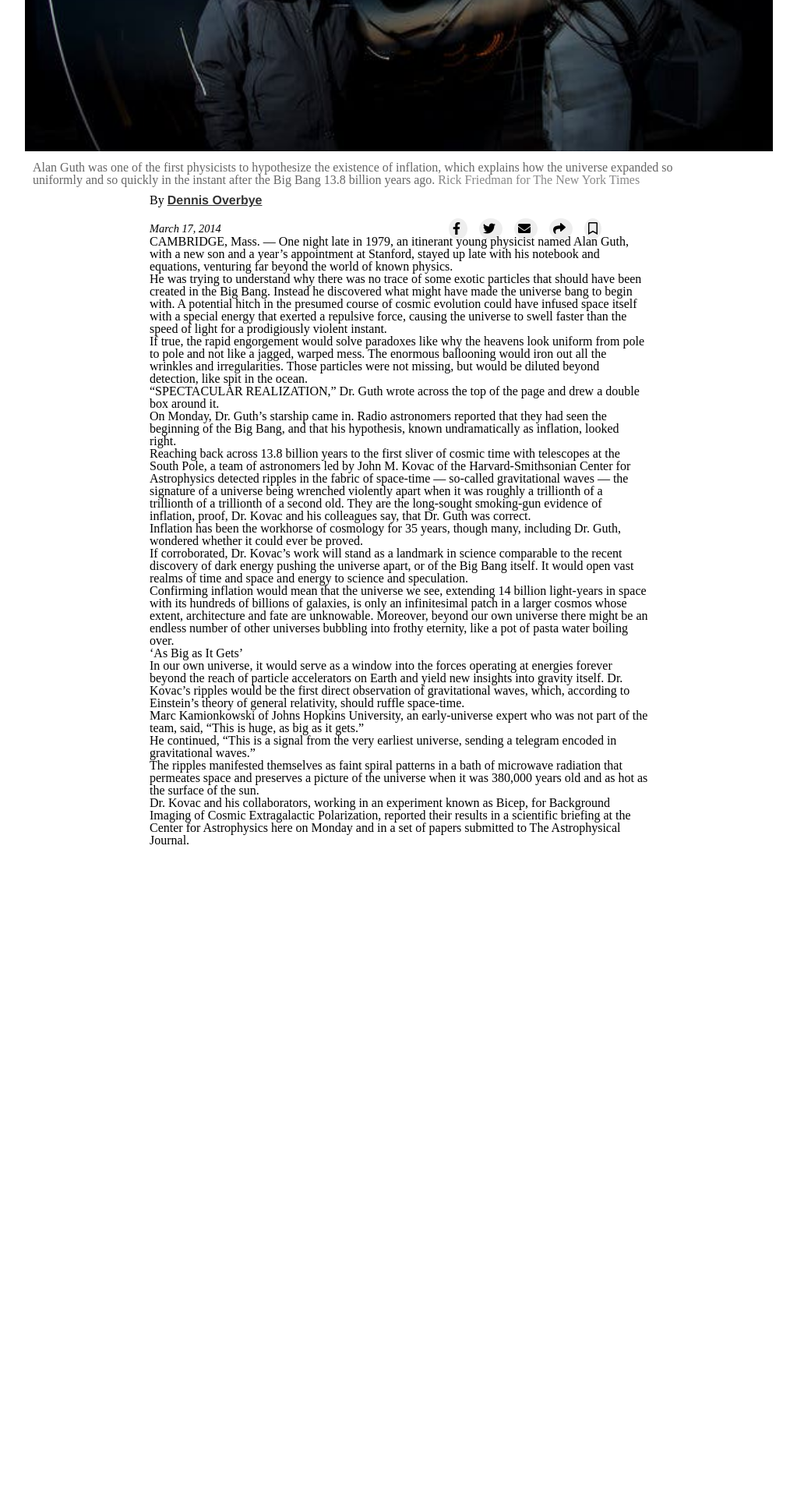
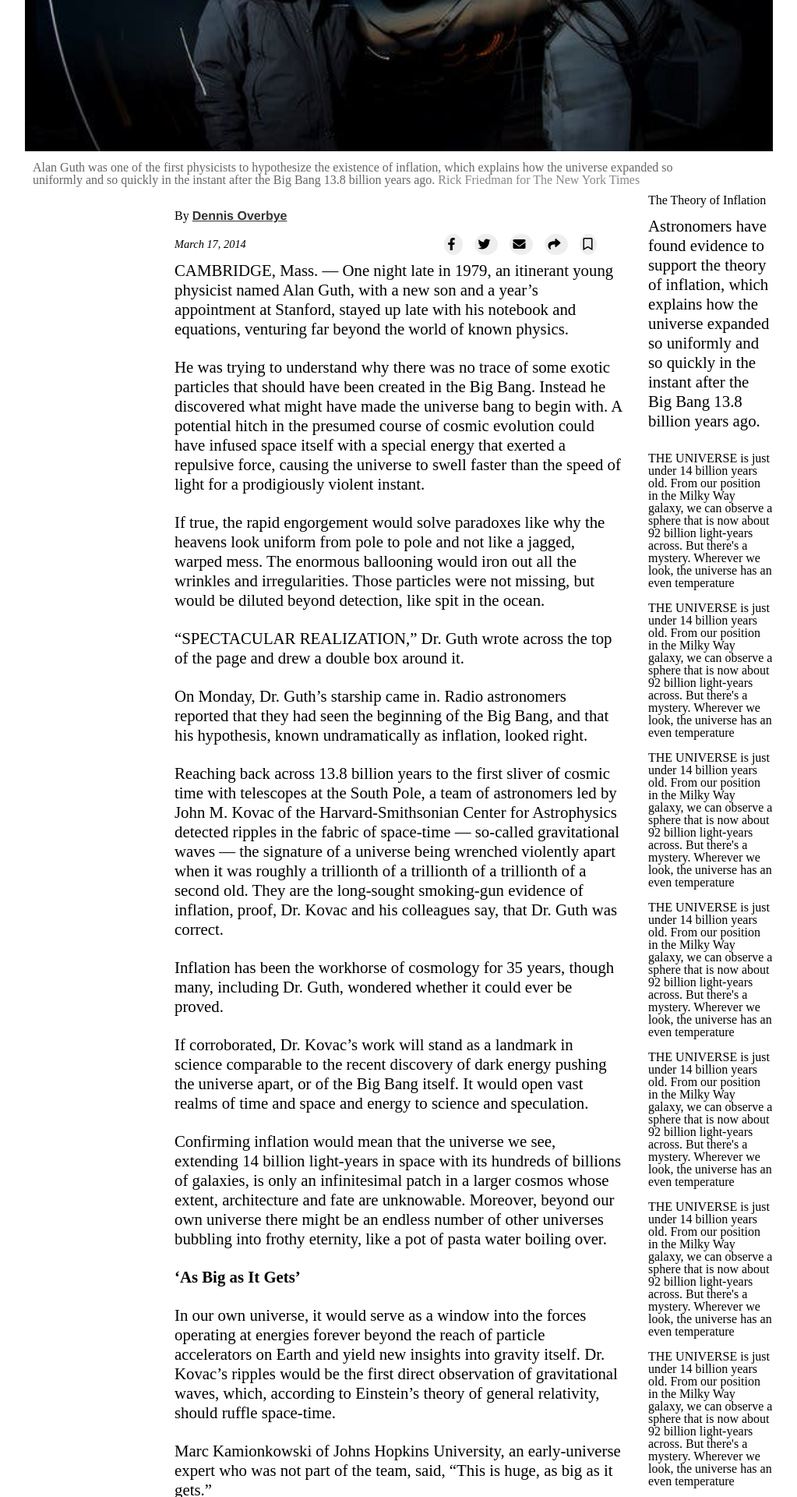
Before and after one commit to keddo/nytimes_clone, a PHP site: page / in a window 1280 px wide. Shown: the part 534-2454 px from the top of the page at 78% size, without its empty margins (128-1151 px from the left). Before the commit the page ends 1617 px from the top, so only its background shows below. Run offline with PHP 8.4, Linux system fonts and the light colour scheme; some libraries are stand-ins or nearby versions; some web fonts are replaced.

Commit message:
Inflation theory markup added

```diff
--- a/assets/css/main.css
+++ b/assets/css/main.css
@@ -110,7 +110,7 @@ section {
 
 body {
   line-height: 1;
-  font-family: 'Times New Roman', Times, serif;
+  font-family: font-family: nyt-franklin, helvetica, arial, sans-serif;
 }
 
 ol,
@@ -228,6 +228,8 @@ table {
 }
 .article-container{
   grid-column: 3/7;
+  width: 90%;
+  margin: 20px auto;
 }
 section.publish-info{
   display: flex;
@@ -272,3 +274,16 @@ time.publish-date {
 .article-container p{
 
 }
+
+article p {
+  font-family: "Times New Romance";
+  padding: 12px 0;
+  font-size: 1.3rem;
+  line-height: 25px;
+  letter-spacing: 0.5;
+}
+
+article p strong {
+  font-size: 1.3rem;
+  font-weight: 700;
+}
--- a/index.html
+++ b/index.html
@@ -111,7 +111,7 @@
                     </section>
                 </header>
                 <article>
-                    <p class="">CAMBRIDGE, Mass. — One night late in 1979, an itinerant young physicist named Alan Guth, with a new son and a year’s appointment at Stanford, stayed up late with his notebook and equations, venturing far beyond the world of known physics.</p>
+                    <p>CAMBRIDGE, Mass. — One night late in 1979, an itinerant young physicist named Alan Guth, with a new son and a year’s appointment at Stanford, stayed up late with his notebook and equations, venturing far beyond the world of known physics.</p>
                     <p>
                         He was trying to understand why there was no trace of some exotic particles that should have been created in the Big Bang. Instead he discovered what might have made the universe bang to begin with. A potential hitch in the presumed course of cosmic evolution could have infused space itself with a special energy that exerted a repulsive force, causing the universe to swell faster than the speed of light for a prodigiously violent instant.
                     </p>
@@ -154,11 +154,56 @@
                 <p>
                     Dr. Kovac and his collaborators, working in an experiment known as Bicep, for Background Imaging of Cosmic Extragalactic Polarization, reported their results in a scientific briefing at the Center for Astrophysics here on Monday and in a set of papers submitted to The Astrophysical Journal.
                 </p>
-                <div class="article-main-pic">
 
-                </div>
-                                    </article>
+
+
+            </article>
             </seciton>
+            <section class="inflation">
+               <header class="inflation-header">
+                <h3 class="inflation-headline">
+                  The Theory of Inflation
+                 </h3>
+                 <article class="inflation-description">
+                   <p>  Astronomers have found evidence to support the theory of inflation, which explains how the universe expanded so uniformly and so quickly in the instant after the Big Bang 13.8 billion years ago.</p>
+                 </article>
+               </header>
+               <div class="inflation-body">
+                  <div class="inflation-group">
+                   <img src="">
+                   <p>  THE UNIVERSE  is just under 14 billion years old. From our position in the Milky Way galaxy, we can observe a sphere that is now about 92 billion light-years across. But there's a mystery. Wherever we look, the universe has an even temperature</p>
+                  </div>
+                  <div class="inflation-group">
+                   <img src="">
+                   <p>  THE UNIVERSE  is just under 14 billion years old. From our position in the Milky Way galaxy, we can observe a sphere that is now about 92 billion light-years across. But there's a mystery. Wherever we look, the universe has an even temperature</p>
+                  </div>
+                  <div class="inflation-group">
+                   <img src="">
+                   <p>  THE UNIVERSE  is just under 14 billion years old. From our position in the Milky Way galaxy, we can observe a sphere that is now about 92 billion light-years across. But there's a mystery. Wherever we look, the universe has an even temperature</p>
+                  </div>
+                  <div class="inflation-group">
+                   <img src="">
+                   <p>  THE UNIVERSE  is just under 14 billion years old. From our position in the Milky Way galaxy, we can observe a sphere that is now about 92 billion light-years across. But there's a mystery. Wherever we look, the universe has an even temperature</p>
+                  </div>
+                  <div class="inflation-group">
+                   <img src="">
+                   <p>  THE UNIVERSE  is just under 14 billion years old. From our position in the Milky Way galaxy, we can observe a sphere that is now about 92 billion light-years across. But there's a mystery. Wherever we look, the universe has an even temperature</p>
+                  </div>
+                   <div class="inflation-group">
+                   <img src="">
+                   <p>  THE UNIVERSE  is just under 14 billion years old. From our position in the Milky Way galaxy, we can observe a sphere that is now about 92 billion light-years across. But there's a mystery. Wherever we look, the universe has an even temperature</p>
+                  </div>
+                  <div class="inflation-group">
+                   <img src="">
+                   <p>  THE UNIVERSE  is just under 14 billion years old. From our position in the Milky Way galaxy, we can observe a sphere that is now about 92 billion light-years across. But there's a mystery. Wherever we look, the universe has an even temperature</p>
+                  </div>
+                  <div class="inflation-group">
+                   <img src="">
+                   <p>  THE UNIVERSE  is just under 14 billion years old. From our position in the Milky Way galaxy, we can observe a sphere that is now about 92 billion light-years across. But there's a mystery. Wherever we look, the universe has an even temperature</p>
+                  </div>
+                  </div>
+               </div>
+            </section>
 
 
         </main>
```
